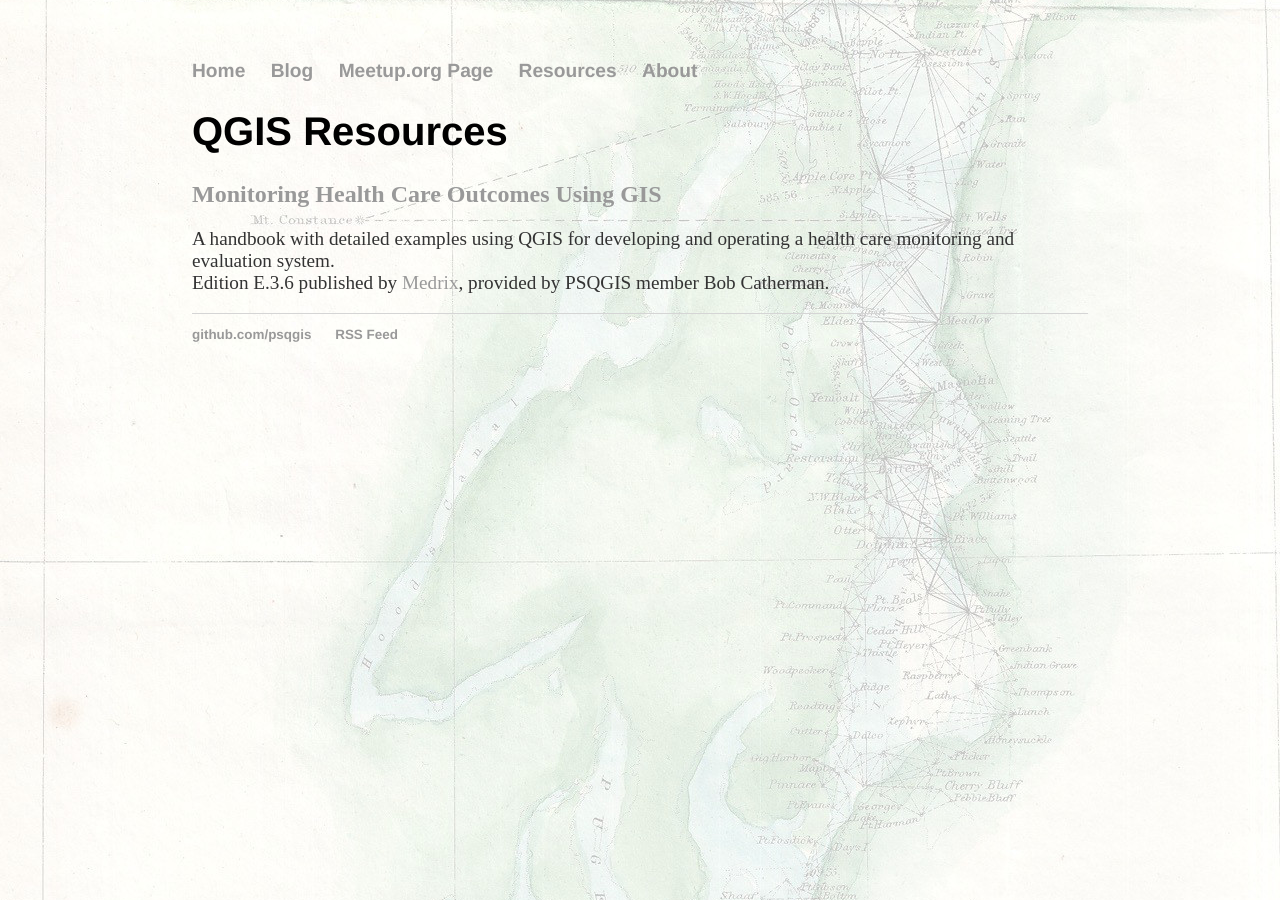
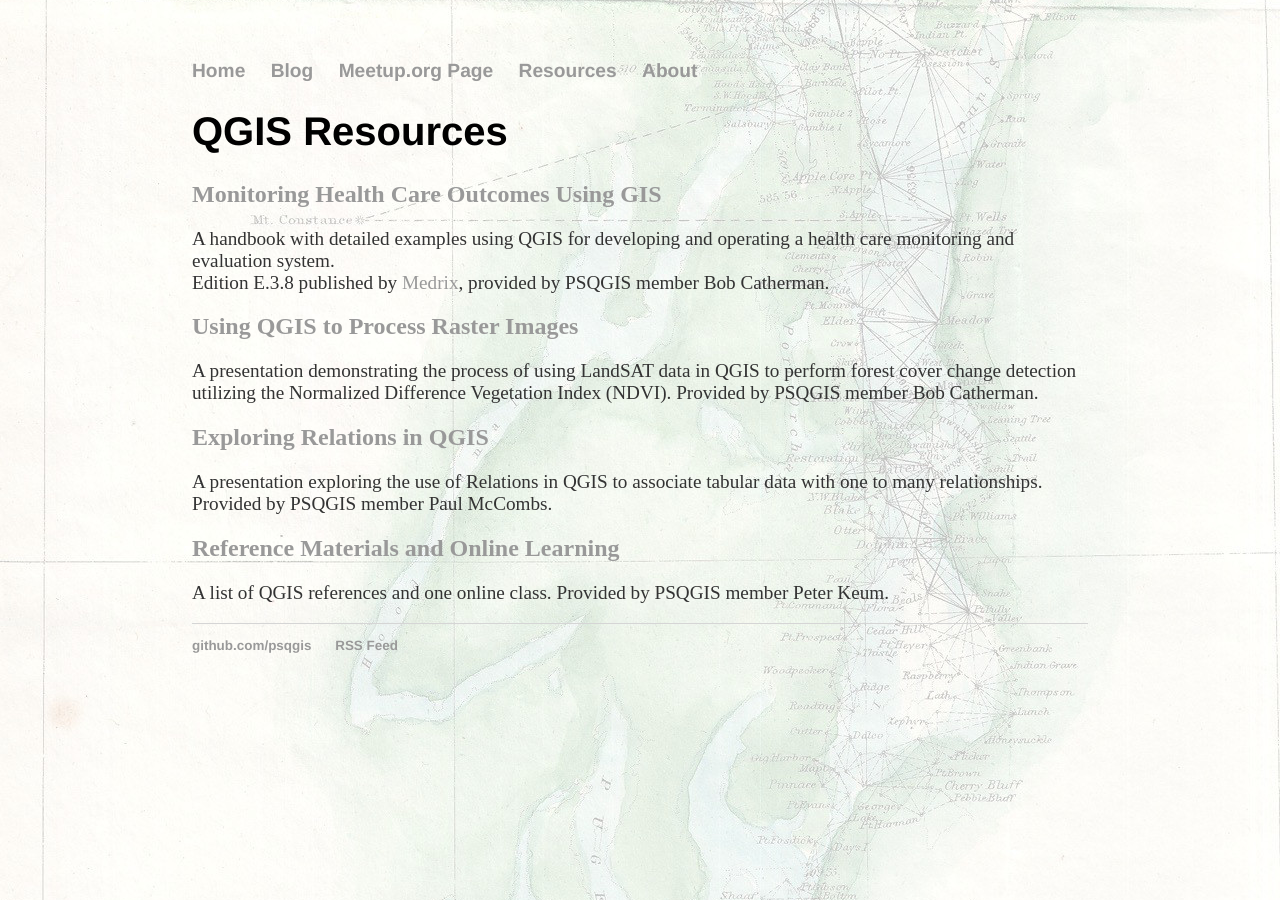
Before and after one commit to psqgis/psqgis.github.io, a Jekyll site: the page built from resources.html, in a window 1280 px wide. Built offline with Jekyll 4.4.1, drawn with Linux system fonts in a browser that asks for light colours.

Commit message:
Update to resources page and downloads directory

```diff
--- a/resources.html
+++ b/resources.html
@@ -4,9 +4,25 @@
 ---
 <div class="blurb">
 	<h1>{{ page.title }}</h1>
-    <h2><a href="downloads/HealthCare-GIS-Handbook-E-3-6.doc">Monitoring Health Care Outcomes Using GIS</a></h2>
+    <h2><a href="downloads/HealthCare-GIS-Handbook-E-3-8 Final compressed.doc">Monitoring Health Care Outcomes Using GIS</a></h2>
     <p>
         A handbook with detailed examples using QGIS for developing and operating a health care monitoring and evaluation system.<br />
-        Edition E.3.6 published by <a href="http://www.medrix.org">Medrix</a>, provided by PSQGIS member Bob Catherman.
+        Edition E.3.8 published by <a href="http://www.medrix.org">Medrix</a>, provided by PSQGIS member Bob Catherman.
     </p>
+
+    <h2><a href="downloads/QGIS_Raster_Processing.pptx">Using QGIS to Process Raster Images</a></h2>
+    <p>
+    	A presentation demonstrating the process of using LandSAT data in QGIS to perform forest cover change detection utilizing the Normalized Difference Vegetation Index (NDVI). Provided by PSQGIS member Bob Catherman.
+    </p>
+
+    <h2><a href="http://www.lazym8.com/datawrangler/qgis_relations">Exploring Relations in QGIS</a></h2>
+    <p>
+    	A presentation exploring the use of Relations in QGIS to associate tabular data with one to many relationships. Provided by PSQGIS member Paul McCombs.
+    </p>
+
+    <h2><a href="http://psqgis.org/blog/2016/02/06/Reference-Materials">Reference Materials and Online Learning</a></h2>
+    <p>
+    	A list of QGIS references and one online class. Provided by PSQGIS member Peter Keum.
+    </p>
+
 </div><!-- /.blurb -->
```
Also changed, not shown: _posts/2016-02-18-Resources-Update.md (added, +13 -0 lines), 3 other files.
